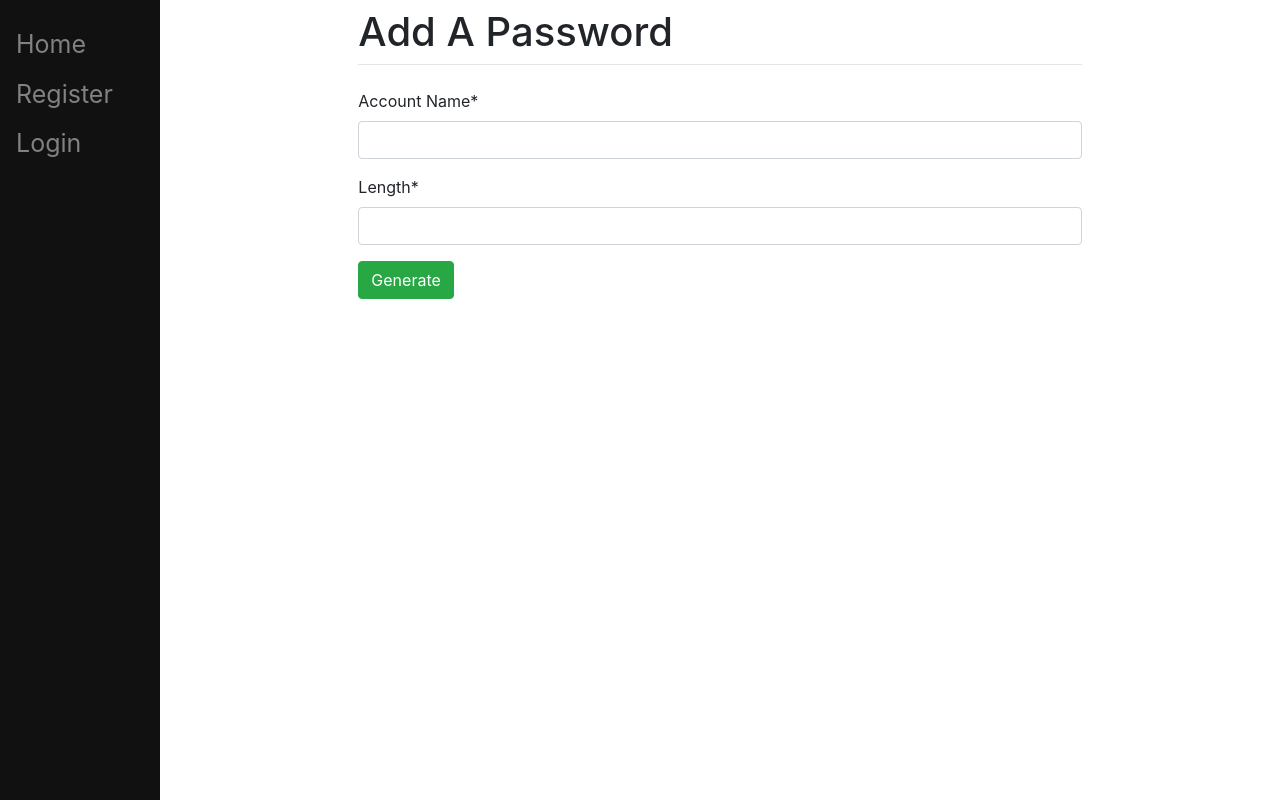
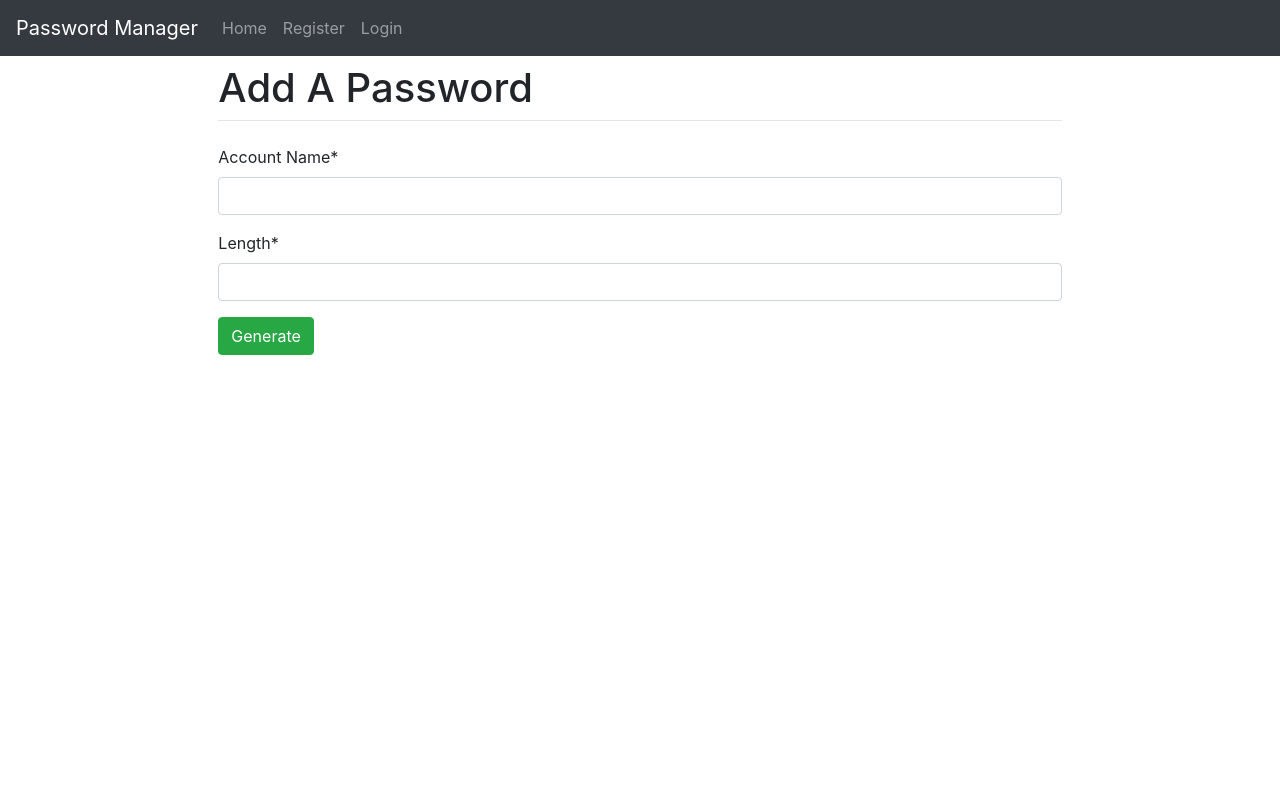
Before and after one commit to ked1108/django-password-manager, a Django app: page /create/ in a window 1280 px wide. Run offline with Django 3.2, Linux system fonts and the light colour scheme; a user stored in the database is signed in; some libraries are stand-ins or nearby versions.

Commit message:
Modified base.html

```diff
--- a/passwords/templates/passwords/base.html
+++ b/passwords/templates/passwords/base.html
@@ -2,34 +2,6 @@
 <html>
 <head>
 	<style type="text/css">
-		.sidenav {
-			height:100%;
-			width:160px;
-			position: fixed;
-			z-index:1;
-			top:0;
-			left:0;
-			background-color:#111;
-			overflow-x: :hidden;
-			padding-top:20px;
-		}
-
-                .sidenav a {
-			padding:6px 8px 6px 16px;
-			text-decoration: none;
-			font-size:25px;
-			color: #818181;
-			display:block;
-		}
-
-                .sidenav a:hover{
-			color:#f1f1f1;
-		}
-
-                .main{
-			margin-left:160px;
-			padding: 0px 10px;
-		}
     </style>
 
 	<meta charset="utf-8">
@@ -41,14 +13,23 @@
 </head>
 
 <body>
-	<div class="sidenav">
-		<a href="/home">Home</a>
-		<a href="/register">Register</a>
-		<a href="/login">Login</a>
+    <nav class="navbar navbar-expand-md bg-dark navbar-dark sticky-top">
 
-	</div>
+        <a class="navbar-brand" href="/home">Password Manager</a>
+        <button class="navbar-toggler" type="button" data-toggle="collapse" data-target="#collapsibleNavbar">
+            <span class="navbar-toggler-icon"></span>
+        </button>
+    	<div class="collapse navbar-collapse" id="collapsibleNavbar">
+    	    <ul class="navbar-nav">
+        		<li class = "nav-item"><a class="nav-link" href="/home">Home</a></li>
+        		<li class = "nav-item"><a class="nav-link" href="/register">Register</a></li>
+        		<li class = "nav-item"><a class="nav-link" href="/login">Login</a></li>
+    	    </ul>
+    	</div>
+    </nav>
 
-	<div id="content" name="content" class="main">
+
+	<div id="content" name="content" >
 		<div class="row justify-content-center">
 			<div class="col-8">
 				{% block content %}
```
